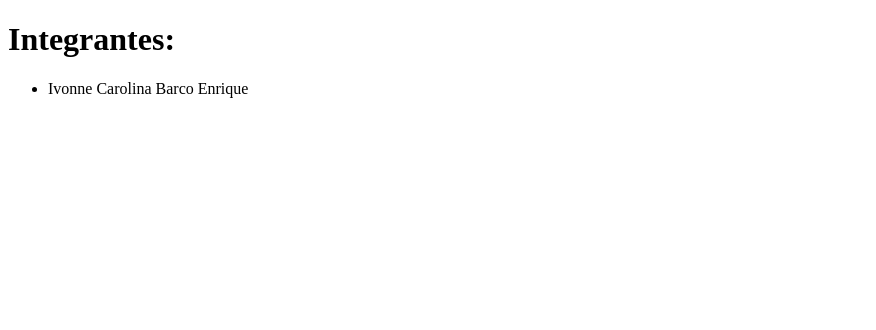
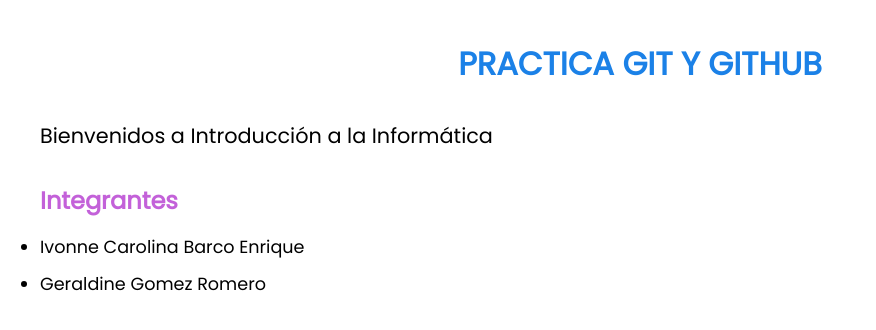
Before and after one commit to IvonneBarco/practica-repositorios-dh, a plain HTML site: page index.html in a window 1280 px wide. Shown: the whole page, without its empty margins (0-876 px from the left). Drawn offline with Linux system fonts and the light colour scheme.

Commit message:
estilos agregados

```diff
--- a/index.html
+++ b/index.html
@@ -1,15 +1,21 @@
 <!DOCTYPE html>
 <html lang="en">
+
 <head>
     <meta charset="UTF-8">
     <meta name="viewport" content="width=device-width, initial-scale=1.0">
+    <link rel="stylesheet" href="style.css">
     <title>Práctica Repositorios</title>
 </head>
+
 <body>
+    <h1>Practica Git y Github</h1>
+    <p>Bienvenidos a Introducción a la Informática</p>
+    <h2>Integrantes</h1>
+        <ul>
+            <li>Ivonne Carolina Barco Enrique</li>
+            <li>Geraldine Gomez Romero</li>
+        </ul>
+</body>
 
-    <h1>Integrantes:</h1>
-    <ul>
-        <li>Ivonne Carolina Barco Enrique</li>
-    </ul>
-</body>
 </html>
--- /dev/null
+++ b/style.css
@@ -0,0 +1,34 @@
+@import url('https://fonts.googleapis.com/css2?family=Poppins:wght@300;400&display=swap');
+
+* {
+    margin: 0;
+    padding: 0;
+    box-sizing: border-box;
+}
+
+body {
+    font-family: 'Poppins', sans-serif;
+    margin: 2.5rem;
+}
+
+h1 {
+    text-align: center;
+    text-transform: uppercase;
+    color: #1b81e7;
+    font-size: 2rem;
+    margin-bottom: 2rem;
+}
+
+h2 {
+    margin: 2rem 0 1rem 0;
+    color: #c361d9;
+}
+
+p {
+    font-size: 1.3rem;
+}
+
+li {
+    font-size: 1.1rem;
+    margin-bottom: 0.7rem;
+}
```
